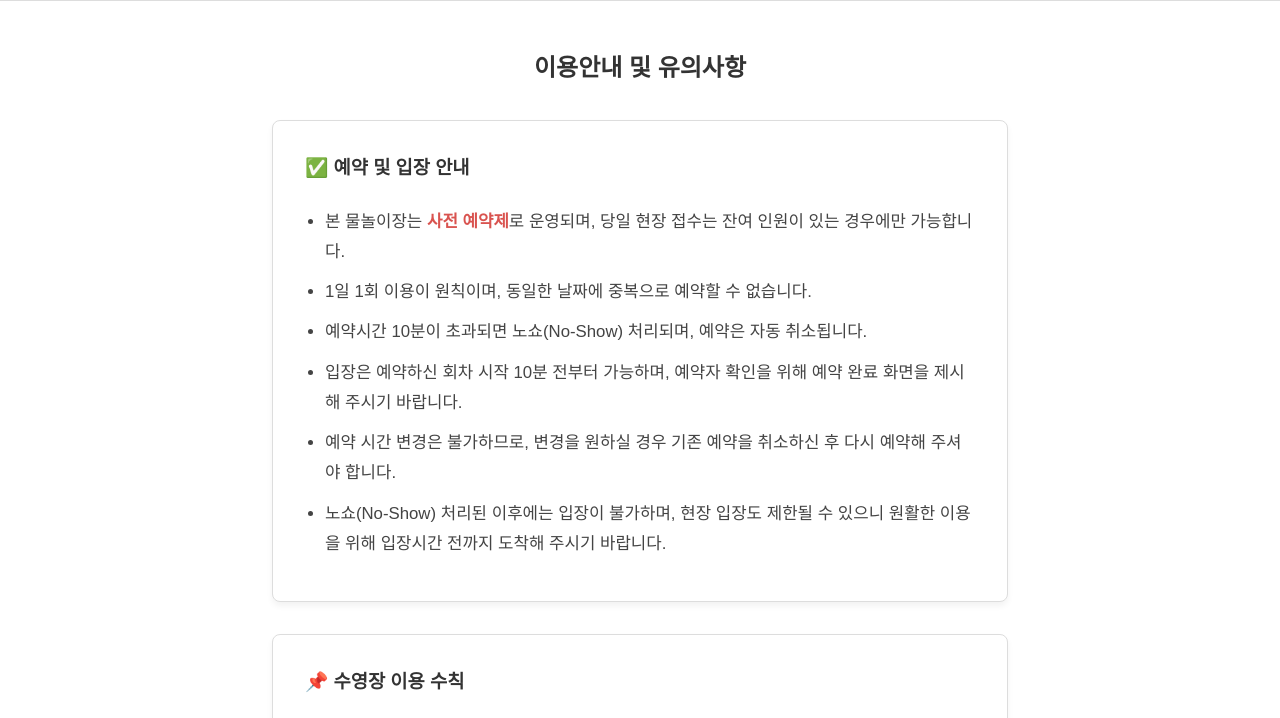
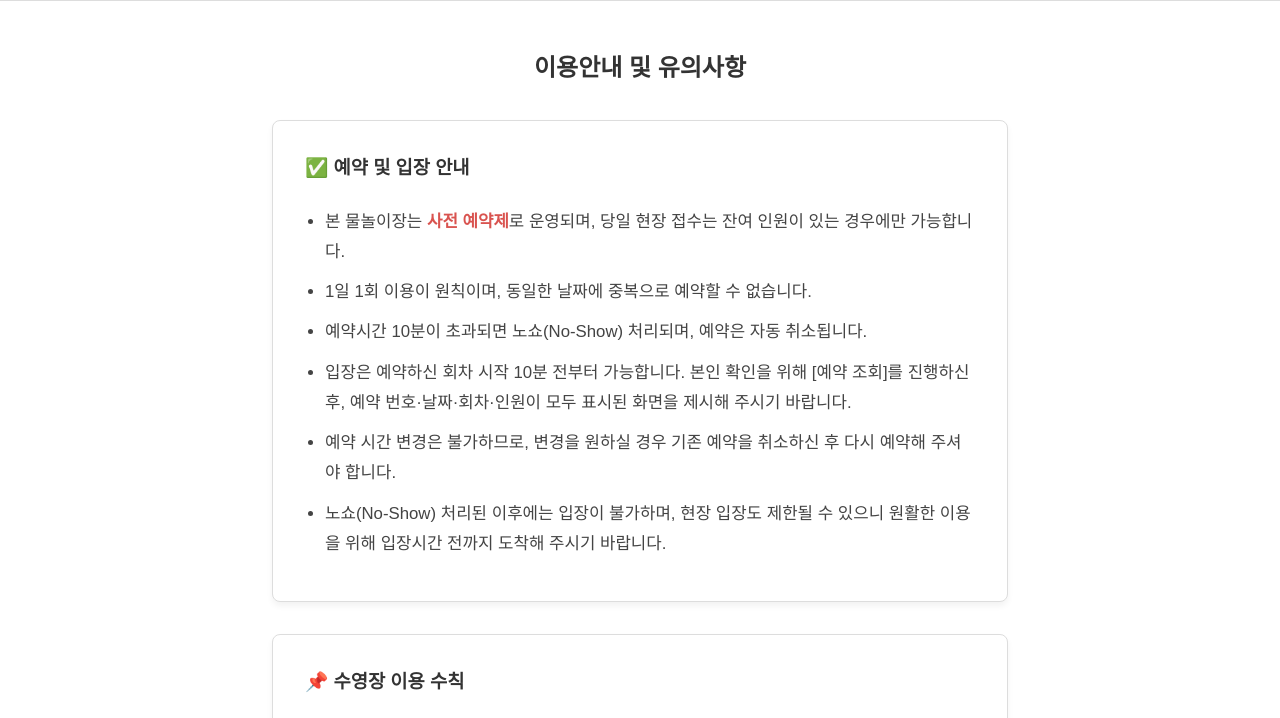
Before and after one commit to tonycho999/kidspoolpark, a plain HTML site: page guide.html in a window 1280 px wide. Shown: the part 70-788 px from the top of the page. Drawn offline with Linux system fonts and the light colour scheme.

Commit message:
Revise entry instructions for reservations
Updated entry instructions for reservation confirmation.

```diff
--- a/guide.html
+++ b/guide.html
@@ -61,7 +61,7 @@
                 <li>본 물놀이장는 <span class="highlight">사전 예약제</span>로 운영되며, 당일 현장 접수는 잔여 인원이 있는 경우에만 가능합니다.</li>
                 <li>1일 1회 이용이 원칙이며, 동일한 날짜에 중복으로 예약할 수 없습니다.</li>
                 <li>예약시간 10분이 초과되면 노쇼(No-Show) 처리되며, 예약은 자동 취소됩니다. </li>
-                 <li>입장은 예약하신 회차 시작 10분 전부터 가능하며, 예약자 확인을 위해 예약 완료 화면을 제시해 주시기 바랍니다.</li>
+                 <li>입장은 예약하신 회차 시작 10분 전부터 가능합니다. 본인 확인을 위해 [예약 조회]를 진행하신 후, 예약 번호·날짜·회차·인원이 모두 표시된 화면을 제시해 주시기 바랍니다.</li>
                 <li>예약 시간 변경은 불가하므로, 변경을 원하실 경우 기존 예약을 취소하신 후 다시 예약해 주셔야 합니다.</li>
                 <li>노쇼(No-Show) 처리된 이후에는 입장이 불가하며, 현장 입장도 제한될 수 있으니 원활한 이용을 위해 입장시간 전까지 도착해 주시기 바랍니다.</li>
             </ul>
```
